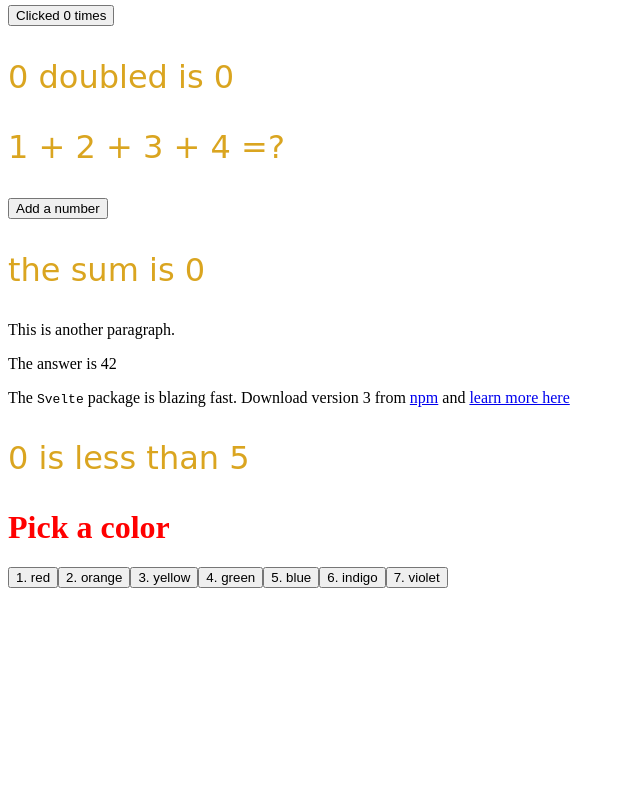
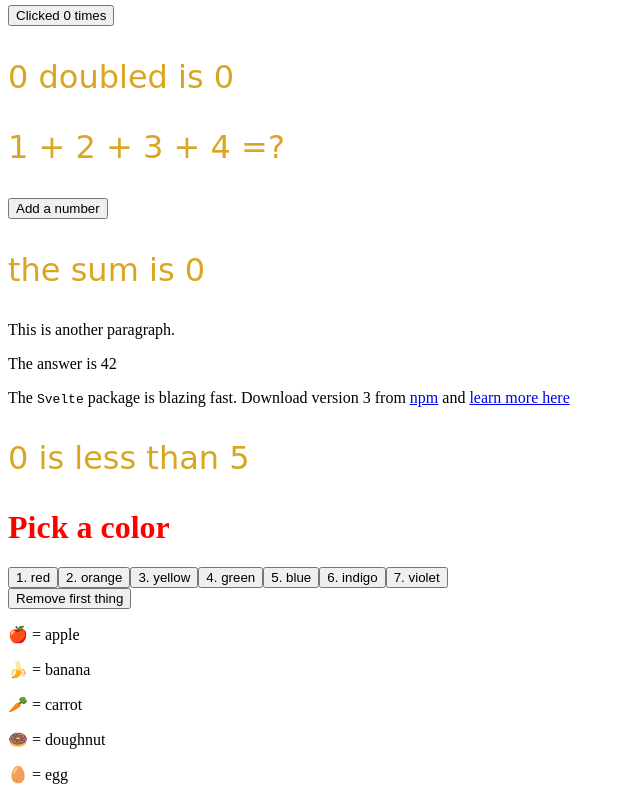
Before and after one commit to nixoncode/look-at-svelte, a Svelte app: page / in a window 1280 px wide. Shown: the part 367-1167 px from the top of the page, without its empty margins (0-640 px from the left). Before the commit the page ends 963 px from the top, so only its background shows below. Built offline with nearby package versions, Linux system fonts and the light colour scheme.

Commit message:
keyed each block
Signed-off-by: Nixon Kosgei <nkosgey6@gmail.com>

```diff
--- a/src/App.svelte
+++ b/src/App.svelte
@@ -2,6 +2,7 @@
     import src from "./assets/svelte.svg";
     import Nested from "./lib/Nested.svelte";
     import PackageInfo from "./lib/PackageInfo.svelte";
+    import Thing from "./lib/Thing.svelte";
 
     let name = "Svelte";
     let stringWithHTML = `This string contains some <strong>HTML!!!</strong>`;
@@ -43,6 +44,18 @@
 
     const colors = ["red", "orange", "yellow", "green", "blue", "indigo", "violet"];
     let selectedColor = colors[0];
+
+    let things = [
+        {id: 1, name: "apple"},
+        {id: 2, name: "banana"},
+        {id: 3, name: "carrot"},
+        {id: 4, name: "doughnut"},
+        {id: 5, name: "egg"},
+    ];
+
+    function removeThing() {
+        things = things.slice(1);
+    }
 </script>
 <h1>Hello {name.toUpperCase()}!</h1>
 <img src={src} alt="world of {name}">
@@ -86,3 +99,8 @@
         <button on:click={() => selectedColor = color}>{i + 1}. {color}</button>
     {/each}
 </div>
+
+<button on:click={removeThing}>Remove first thing</button>
+{#each things as thing (thing.id)}
+    <Thing name="{thing.name}"/>
+{/each}
--- /dev/null
+++ b/src/lib/Thing.svelte
@@ -0,0 +1,14 @@
+<script>
+    const emojis = {
+        apple: "🍎",
+        banana: "🍌",
+        carrot: "🥕",
+        doughnut: "🍩",
+        egg: "🥚",
+    };
+
+    export let name;
+    const emoji = emojis[name];
+</script>
+
+<p>{emoji} = {name}</p>
```
